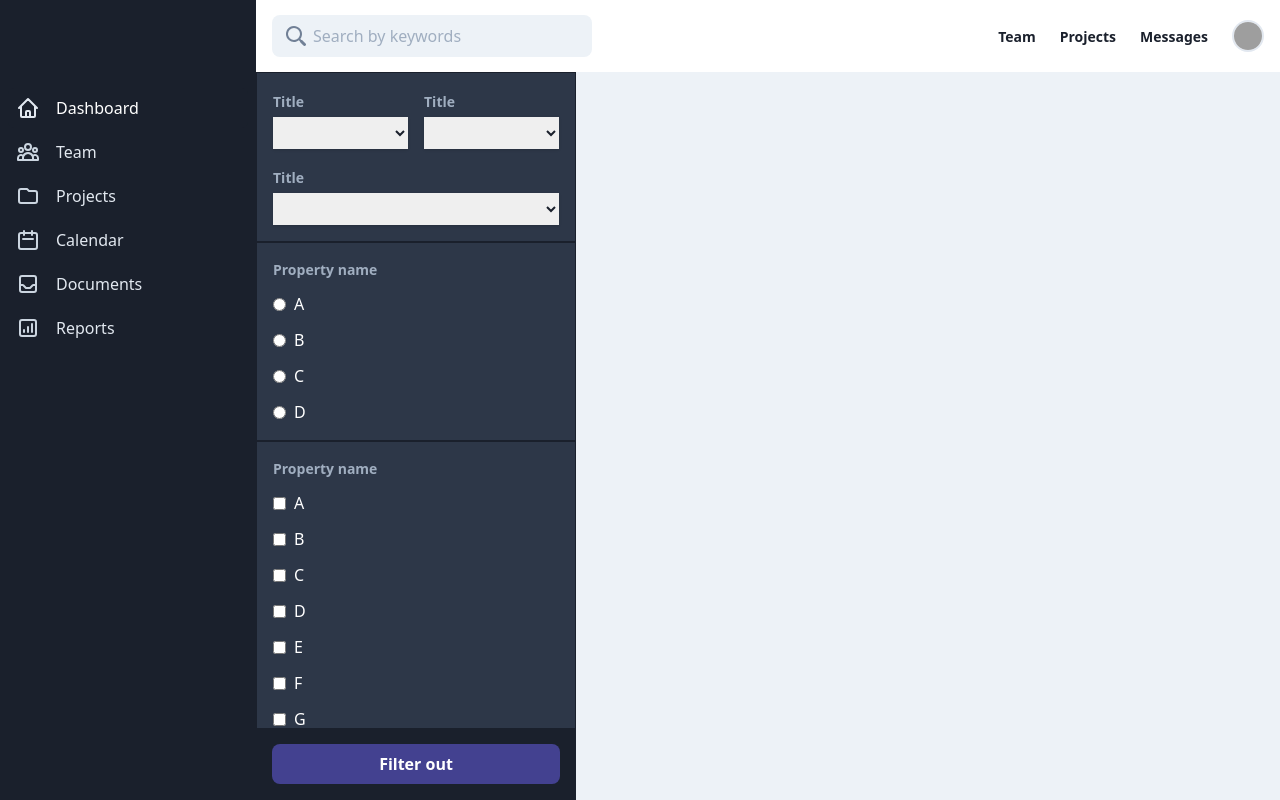
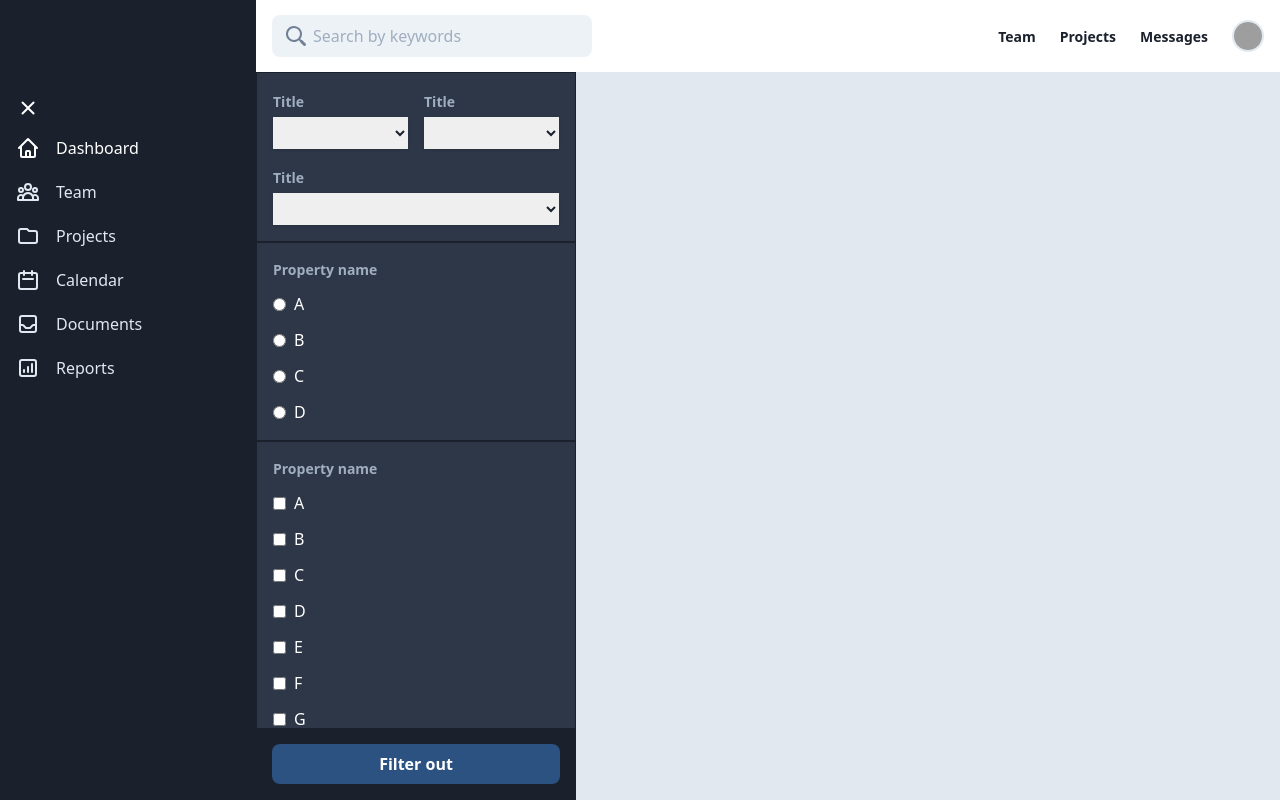
Before and after one commit to kevjose/devnotes, a React (Create React App) app in the folder may-2020/tailwind_css/rt-workcation/: page / in a window 1280 px wide. Built offline with nearby package versions, Linux system fonts and the light colour scheme; grey boxes are pictures that could not be loaded.

Commit message:
[22/5/2020][TAILWIND_WORKCATION] added collapsible sidenav with scrollable

```diff
--- a/may-2020/tailwind_css/rt-workcation/src/App.js
+++ b/may-2020/tailwind_css/rt-workcation/src/App.js
@@ -5,7 +5,7 @@ import SideNav from './components/SideNav';
 
 function App() {
   return (
-    <div className='min-h-screen bg-gray-200 antialiased xl:flex xl:flex-col xl:h-screen'>
+    <div className='min-h-screen bg-gray-300 antialiased xl:flex xl:flex-col xl:h-screen'>
       <SiteHeader className='xl:flex-shrink-0' />
       <div className='xl:flex-1 xl:flex xl:overflow-y-hidden'>
         <SideNav />
--- a/may-2020/tailwind_css/rt-workcation/src/components/SearchFilters.js
+++ b/may-2020/tailwind_css/rt-workcation/src/components/SearchFilters.js
@@ -169,7 +169,7 @@ const SearchFilters = () => {
         </div>
         <div className='bg-gray-900 px-4 py-4 sm:text-right'>
           <button
-            className={`block w-full sm:w-auto sm:inline-block bg-indigo-800 hover:bg-indigo-400 font-semibold text-white px-4 py-2 rounded-lg xl:block xl:w-full`}
+            className={`block w-full sm:w-auto sm:inline-block bg-blue-800 hover:bg-blue-700 font-semibold text-white px-4 py-2 rounded-lg xl:block xl:w-full`}
           >
             Filter out
           </button>
--- a/may-2020/tailwind_css/rt-workcation/src/components/SideNav.js
+++ b/may-2020/tailwind_css/rt-workcation/src/components/SideNav.js
@@ -1,8 +1,14 @@
 import React from 'react';
+import useToogle from '../hooks/useToggle';
 
 const SideNav = () => {
+  const [isCollapsed, setIsCollapsed] = useToogle(false);
   return (
-    <section className='bg-gray-900 xl:w-64 xl:h-full'>
+    <section
+      className={`bg-gray-900 ${
+        isCollapsed ? 'xl:w-16' : 'xl:w-64'
+      } xl:h-full xl:overflow-y-auto`}
+    >
       <div className='flex px-4 py-3 xl:hidden'>
         <a
           href='dashboard'
@@ -30,12 +36,36 @@ const SideNav = () => {
         </a>
       </div>
       <nav className='px-2 pt-4 hidden xl:block'>
+        <button
+          onClick={setIsCollapsed}
+          type='button'
+          className='flex items-end px-2 py-2 text-base leading-6 font-medium rounded-md text-white bg-gray-900 focus:outline-none transition ease-in-out duration-150'
+        >
+          <svg
+            className='h-6 w-6 fill-current'
+            xmlns='http://www.w3.org/2000/svg'
+            viewBox='0 0 24 24'
+          >
+            {!isCollapsed ? (
+              <path
+                fillRule='evenodd'
+                clipRule='evenodd'
+                d='M18.278 16.864a1 1 0 0 1-1.414 1.414l-4.829-4.828-4.828 4.828a1 1 0 0 1-1.414-1.414l4.828-4.829-4.828-4.828a1 1 0 0 1 1.414-1.414l4.829 4.828 4.828-4.828a1 1 0 1 1 1.414 1.414l-4.828 4.829 4.828 4.828z'
+              />
+            ) : (
+              <path
+                fillRule='evenodd'
+                d='M4 5h16a1 1 0 0 1 0 2H4a1 1 0 1 1 0-2zm0 6h16a1 1 0 0 1 0 2H4a1 1 0 0 1 0-2zm0 6h16a1 1 0 0 1 0 2H4a1 1 0 0 1 0-2z'
+              />
+            )}
+          </svg>
+        </button>
         <a
           href='dashboard'
-          className='group flex items-center px-2 py-2 text-base leading-6 font-medium rounded-md text-white bg-gray-900 focus:outline-none focus:bg-gray-200 transition ease-in-out duration-150'
+          className='group flex items-center px-2 py-2 text-base leading-6 font-medium rounded-md text-white bg-gray-900 focus:outline-none focus:bg-gray-800 transition ease-in-out duration-150'
         >
           <svg
-            className='mr-4 h-6 w-6 text-gray-300 group-hover:text-gray-300 group-focus:text-gray-300 transition ease-in-out duration-150'
+            className='mr-4 h-6 w-6'
             stroke='currentColor'
             fill='none'
             viewBox='0 0 24 24'
@@ -47,14 +77,14 @@ const SideNav = () => {
               d='M3 12l9-9 9 9M5 10v10a1 1 0 001 1h3a1 1 0 001-1v-4a1 1 0 011-1h2a1 1 0 011 1v4a1 1 0 001 1h3a1 1 0 001-1V10M9 21h6'
             />
           </svg>
-          Dashboard
+          {!isCollapsed && 'Dashboard'}
         </a>
         <a
           href='team'
-          className='mt-1 group flex items-center px-2 py-2 text-base leading-6 font-medium rounded-md text-gray-300 hover:text-white hover:bg-gray-700 focus:outline-none focus:text-white focus:bg-gray-700 transition ease-in-out duration-150'
+          className='mt-1 group flex items-center px-2 py-2 text-base leading-6 font-medium rounded-md text-gray-300 hover:text-white hover:bg-gray-800 focus:outline-none focus:text-white focus:bg-gray-800 transition ease-in-out duration-150'
         >
           <svg
-            className='mr-4 h-6 w-6 text-gray-400 group-hover:text-gray-300 group-focus:text-gray-300 transition ease-in-out duration-150'
+            className='mr-4 h-6 w-6'
             stroke='currentColor'
             fill='none'
             viewBox='0 0 24 24'
@@ -66,14 +96,14 @@ const SideNav = () => {
               d='M17 20h5v-2a3 3 0 00-5.356-1.857M17 20H7m10 0v-2c0-.656-.126-1.283-.356-1.857M7 20H2v-2a3 3 0 015.356-1.857M7 20v-2c0-.656.126-1.283.356-1.857m0 0a5.002 5.002 0 019.288 0M15 7a3 3 0 11-6 0 3 3 0 016 0zm6 3a2 2 0 11-4 0 2 2 0 014 0zM7 10a2 2 0 11-4 0 2 2 0 014 0z'
             />
           </svg>
-          Team
+          {!isCollapsed && 'Team'}
         </a>
         <a
           href='projects'
-          className='mt-1 group flex items-center px-2 py-2 text-base leading-6 font-medium rounded-md text-gray-300 hover:text-white hover:bg-gray-700 focus:outline-none focus:text-white focus:bg-gray-700 transition ease-in-out duration-150'
+          className='mt-1 group flex items-center px-2 py-2 text-base leading-6 font-medium rounded-md text-gray-300 hover:text-white hover:bg-gray-800 focus:outline-none focus:text-white focus:bg-gray-800 transition ease-in-out duration-150'
         >
           <svg
-            className='mr-4 h-6 w-6 text-gray-400 group-hover:text-gray-300 group-focus:text-gray-300 transition ease-in-out duration-150'
+            className='mr-4 h-6 w-6'
             stroke='currentColor'
             fill='none'
             viewBox='0 0 24 24'
@@ -85,14 +115,14 @@ const SideNav = () => {
               d='M3 7v10a2 2 0 002 2h14a2 2 0 002-2V9a2 2 0 00-2-2h-6l-2-2H5a2 2 0 00-2 2z'
             />
           </svg>
-          Projects
+          {!isCollapsed && 'Projects'}
         </a>
         <a
           href='calendar'
-          className='mt-1 group flex items-center px-2 py-2 text-base leading-6 font-medium rounded-md text-gray-300 hover:text-white hover:bg-gray-700 focus:outline-none focus:text-white focus:bg-gray-700 transition ease-in-out duration-150'
+          className='mt-1 group flex items-center px-2 py-2 text-base leading-6 font-medium rounded-md text-gray-300 hover:text-white hover:bg-gray-800 focus:outline-none focus:text-white focus:bg-gray-800 transition ease-in-out duration-150'
         >
           <svg
-            className='mr-4 h-6 w-6 text-gray-400 group-hover:text-gray-300 group-focus:text-gray-300 transition ease-in-out duration-150'
+            className='mr-4 h-6 w-6'
             stroke='currentColor'
             fill='none'
             viewBox='0 0 24 24'
@@ -104,14 +134,14 @@ const SideNav = () => {
               d='M8 7V3m8 4V3m-9 8h10M5 21h14a2 2 0 002-2V7a2 2 0 00-2-2H5a2 2 0 00-2 2v12a2 2 0 002 2z'
             />
           </svg>
-          Calendar
+          {!isCollapsed && 'Calendar'}
         </a>
         <a
           href='documents'
-          className='mt-1 group flex items-center px-2 py-2 text-base leading-6 font-medium rounded-md text-gray-300 hover:text-white hover:bg-gray-700 focus:outline-none focus:text-white focus:bg-gray-700 transition ease-in-out duration-150'
+          className='mt-1 group flex items-center px-2 py-2 text-base leading-6 font-medium rounded-md text-gray-300 hover:text-white hover:bg-gray-800 focus:outline-none focus:text-white focus:bg-gray-800 transition ease-in-out duration-150'
         >
           <svg
-            className='mr-4 h-6 w-6 text-gray-400 group-hover:text-gray-300 group-focus:text-gray-300 transition ease-in-out duration-150'
+            className='mr-4 h-6 w-6'
             stroke='currentColor'
             fill='none'
             viewBox='0 0 24 24'
@@ -123,14 +153,14 @@ const SideNav = () => {
               d='M20 13V6a2 2 0 00-2-2H6a2 2 0 00-2 2v7m16 0v5a2 2 0 01-2 2H6a2 2 0 01-2-2v-5m16 0h-2.586a1 1 0 00-.707.293l-2.414 2.414a1 1 0 01-.707.293h-3.172a1 1 0 01-.707-.293l-2.414-2.414A1 1 0 006.586 13H4'
             />
           </svg>
-          Documents
+          {!isCollapsed && 'Documents'}
         </a>
         <a
           href='reports'
-          className='mt-1 group flex items-center px-2 py-2 text-base leading-6 font-medium rounded-md text-gray-300 hover:text-white hover:bg-gray-700 focus:outline-none focus:text-white focus:bg-gray-700 transition ease-in-out duration-150'
+          className='mt-1 group flex items-center px-2 py-2 text-base leading-6 font-medium rounded-md text-gray-300 hover:text-white hover:bg-gray-800 focus:outline-none focus:text-white focus:bg-gray-800 transition ease-in-out duration-150'
         >
           <svg
-            className='mr-4 h-6 w-6 text-gray-400 group-hover:text-gray-300 group-focus:text-gray-300 transition ease-in-out duration-150'
+            className='mr-4 h-6 w-6'
             stroke='currentColor'
             fill='none'
             viewBox='0 0 24 24'
@@ -142,7 +172,7 @@ const SideNav = () => {
               d='M16 8v8m-4-5v5m-4-2v2m-2 4h12a2 2 0 002-2V6a2 2 0 00-2-2H6a2 2 0 00-2 2v12a2 2 0 002 2z'
             />
           </svg>
-          Reports
+          {!isCollapsed && 'Reports'}
         </a>
       </nav>
       {/* <div className='flex justify-between px-4 py-3 xl:hidden'></div> */}
--- a/may-2020/tailwind_css/rt-workcation/src/components/SiteHeader.js
+++ b/may-2020/tailwind_css/rt-workcation/src/components/SiteHeader.js
@@ -30,7 +30,7 @@ const SiteHeader = () => {
               xmlns='http://www.w3.org/2000/svg'
               viewBox='0 0 24 24'
             >
-              {isOpen ? (
+              {!isOpen ? (
                 <path
                   fillRule='evenodd'
                   clipRule='evenodd'
```
